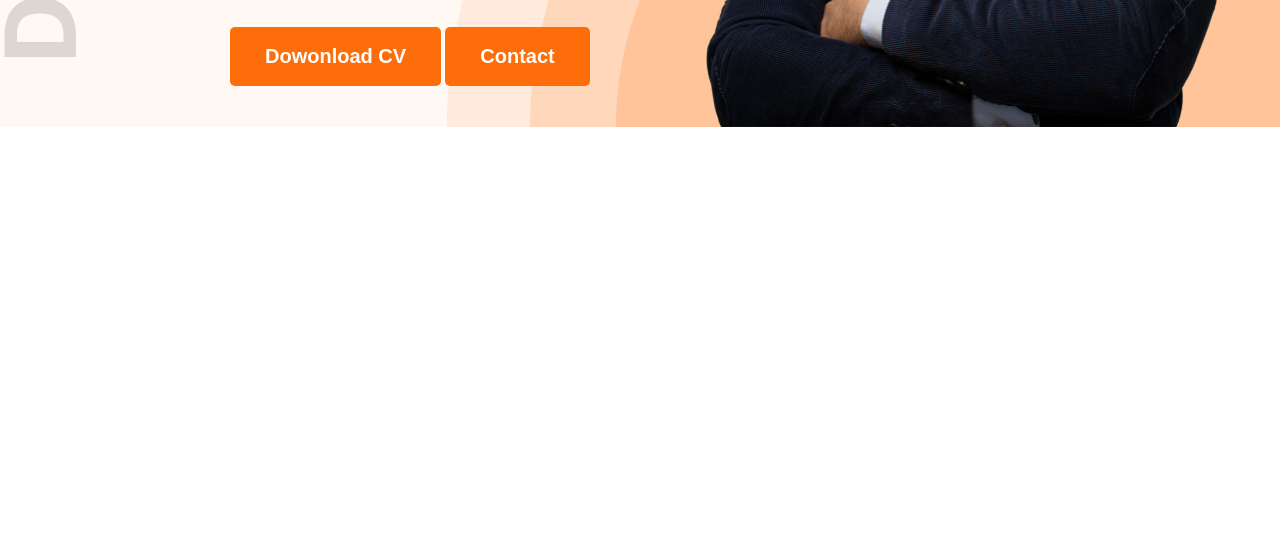
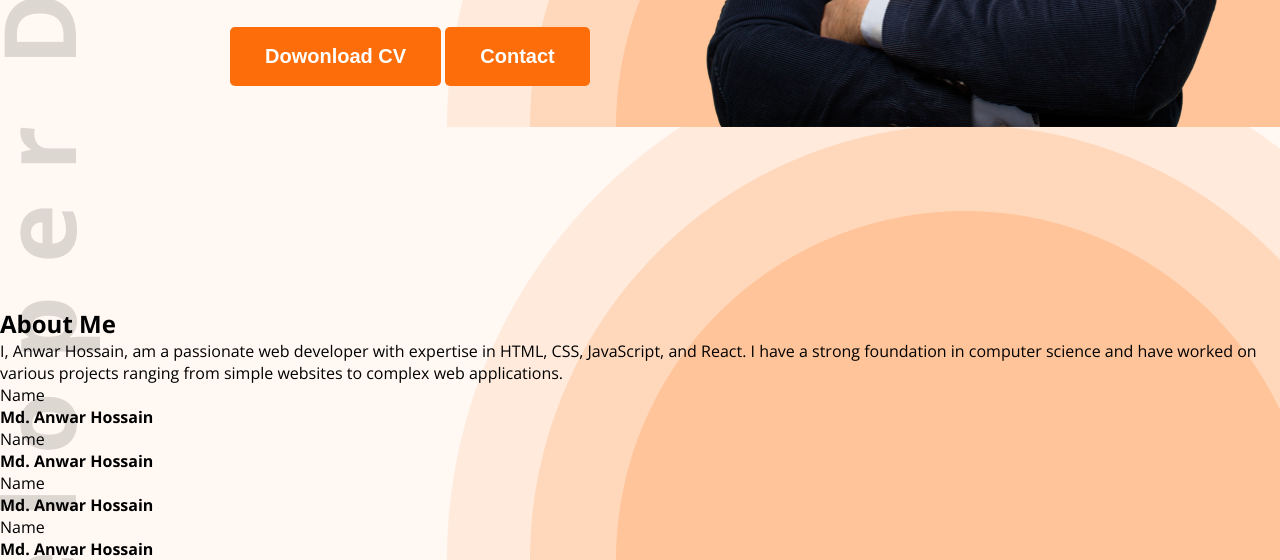
Before and after one commit to Sujon1011/hero-dev-portfolio, a plain HTML site: page index.html in a window 1280 px wide. Shown: the part 706-1266 px from the top of the page. Before the commit the page ends 833 px from the top, so only its background shows below. Drawn offline with nearby package versions, Linux system fonts and the light colour scheme.

Commit message:
add about section

```diff
--- a/index.html
+++ b/index.html
@@ -41,6 +41,57 @@
             </div>
 
         </section>
+
+    </header>
+    <header>
+              <section id="about">
+            <div class="about-content">
+                <div class="section-heading">
+                      <h2>
+                        About Me
+                      </h2>
+                </div>
+                <p>
+                    I, Anwar Hossain, am a passionate web developer with expertise in HTML, CSS, JavaScript, and React. I have a strong foundation in computer science and have worked on various projects ranging from simple websites to complex web applications.
+                </p>
+            </div>
+            <div class="about-info">
+              <div class="info card">
+                <p>
+                  Name
+                </p>
+                <h4>
+                  Md. Anwar Hossain
+                </h4>
+              </div>
+
+                            <div class="info card">
+                <p>
+                  Name
+                </p>
+                <h4>
+                  Md. Anwar Hossain
+                </h4>
+              </div>
+                            <div class="info card">
+                <p>
+                  Name
+                </p>
+                <h4>
+                  Md. Anwar Hossain
+                </h4>
+              </div>
+                            <div class="info card">
+                <p>
+                  Name
+                </p>
+                <h4>
+                  Md. Anwar Hossain
+                </h4>
+              </div>
+
+            </div>
+        </section>
     </header>
 </body>
 </html>
--- a/styles/portfolio.css
+++ b/styles/portfolio.css
@@ -32,7 +32,7 @@
 /* main style */
 header{
     background-color: #FFF8F3;
-    background-image: url('../images/developer.png'), url('../images/header_bg.png');
+    background-image: url("../images/developer.png"), url("../images/header_bg.png");
     background-repeat: no-repeat;
     background-position: top left, bottom right;
     padding-top: 50px;
@@ -92,3 +92,8 @@ nav .menu {
     vertical-align: middle;
 
 }
+
+
+#about {
+    padding-top: 130px;
+}
```
